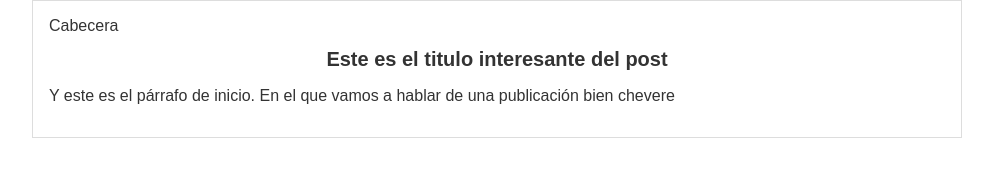
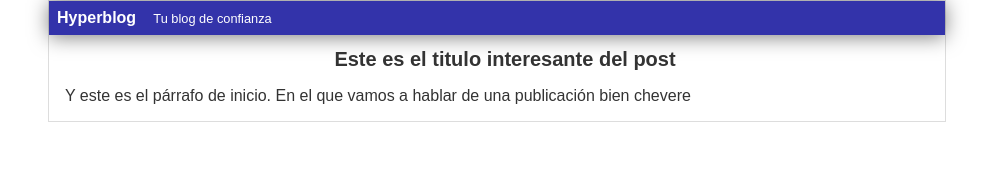
Before and after one commit to Jhogakuse/WebPagesForSafari, a plain HTML site: page index.html in a window 1280 px wide. Shown: the whole page, without its empty margins (143-1136 px from the left). Drawn offline with Linux system fonts and the light colour scheme.

Commit message:
Finalizada la cabecera con diseño azul

```diff
--- a/css/estilos.css
+++ b/css/estilos.css
@@ -9,7 +9,7 @@ body{
 
 #container{
     width: 70%;
-    padding: 1em;
+    padding: 0;
     text-align: left;
     border: 1px solid #ddd;
     margin: 0 auto;
@@ -19,3 +19,23 @@ body{
     font-size: 20px;
     text-align: center;
 }
+
+#cabecera{
+    background: #33a;
+    box-shadow: 0px 2px 20px 0px rgba(0, 0, 0, 0.5);
+    color: white;
+    font-weight: bold;
+    margin: 0;
+    padding: 0.5em;
+}
+
+#cabecera #tagline{
+    padding: 0 0 0 1em;
+    font-weight: normal;
+    font-size: 0.8em;
+}
+
+#container #post{
+    padding-left: 1em;
+    text-align: justify;
+}
--- a/index.html
+++ b/index.html
@@ -7,7 +7,7 @@
         <body>
             <div id="container">
                 <div id="cabecera">
-                    Cabecera
+                    Hyperblog <span id="tagline">Tu blog de confianza</span>
                 </div>
                 <div id="post">
                     <h1>Este es el titulo interesante del post</h1>
```
